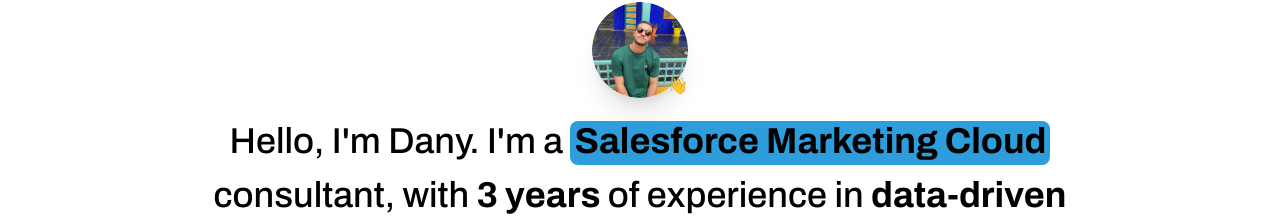
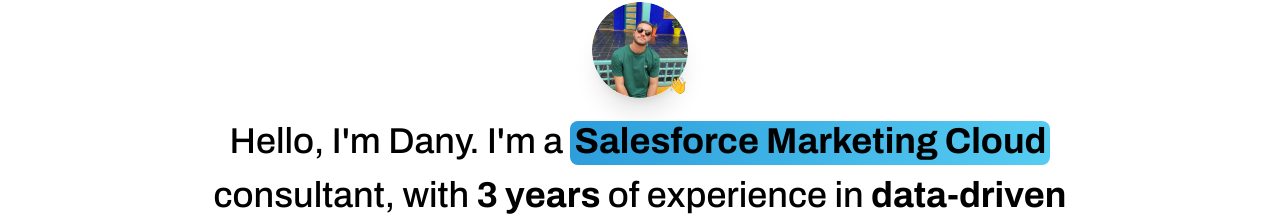
Before and after one commit to danysalgueiro80/portfolio-website, a Next.js app: page / in a window 1280 px wide. Shown: the part 142-358 px from the top of the page. Built offline with nearby package versions, Linux system fonts and the light colour scheme; no server answers.

Commit message:
style: restore radiant blue gradient for Highlight (from #2D9EDB to #56CCF2)

```diff
--- a/components/ui/hero-highlight.tsx
+++ b/components/ui/hero-highlight.tsx
@@ -129,7 +129,7 @@
         display: "inline",
       }}
       className={cn(
-        `relative inline-block rounded-lg bg-gradient-to-r from-[#2D9EDB] to-[#2D9EDB] px-1 pb-1`,
+        `relative inline-block rounded-lg bg-gradient-to-r from-[#2D9EDB] to-[#56CCF2] px-1 pb-1`,
         className,
       )}
     >
```
